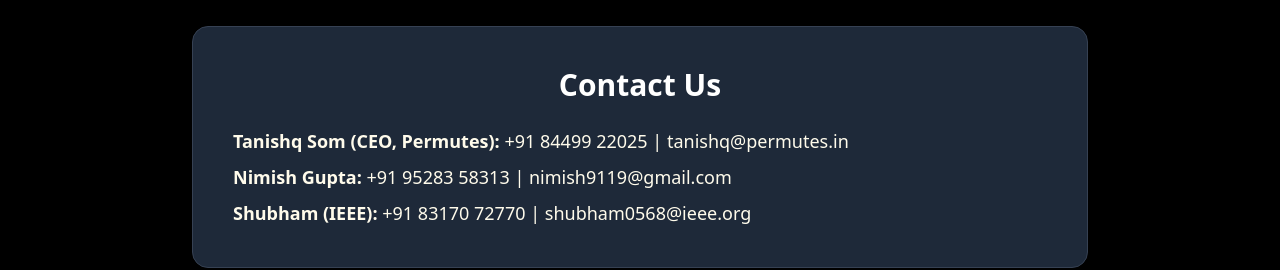
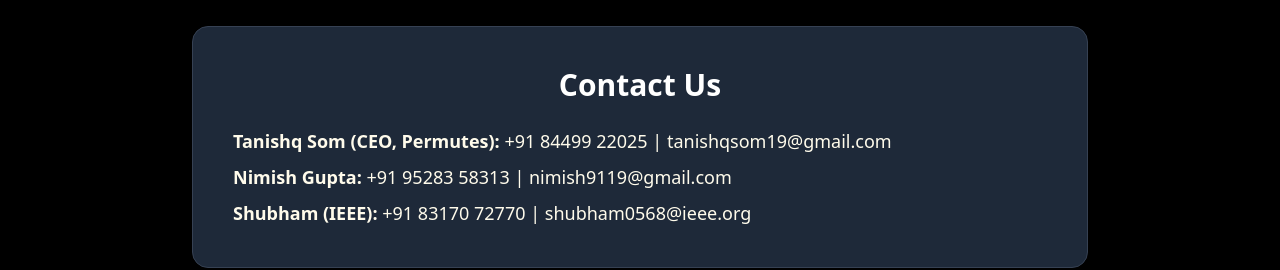
Before and after one commit to Tanishq84/PermutesW, a Next.js app: page /events/bid_build in a window 1280 px wide. Shown: the part 5360-5630 px from the top of the page. Built offline with nearby package versions, Linux system fonts and the light colour scheme.

Commit message:
Added Event Bid & Build

```diff
--- a/components/main/BidBuild.tsx
+++ b/components/main/BidBuild.tsx
@@ -106,7 +106,7 @@
       bg: 'bg-black',
       content: (
         <ul className="text-lg text-amber-50 space-y-2">
-          <li><strong>Tanishq Som (CEO, Permutes):</strong> +91 84499 22025 | tanishq@permutes.in</li>
+          <li><strong>Tanishq Som (CEO, Permutes):</strong> +91 84499 22025 | tanishqsom19@gmail.com</li>
           <li><strong>Nimish Gupta:</strong> +91 95283 58313 | nimish9119@gmail.com</li>
           <li><strong>Shubham (IEEE):</strong> +91 83170 72770 | shubham0568@ieee.org</li>
         </ul>
```
